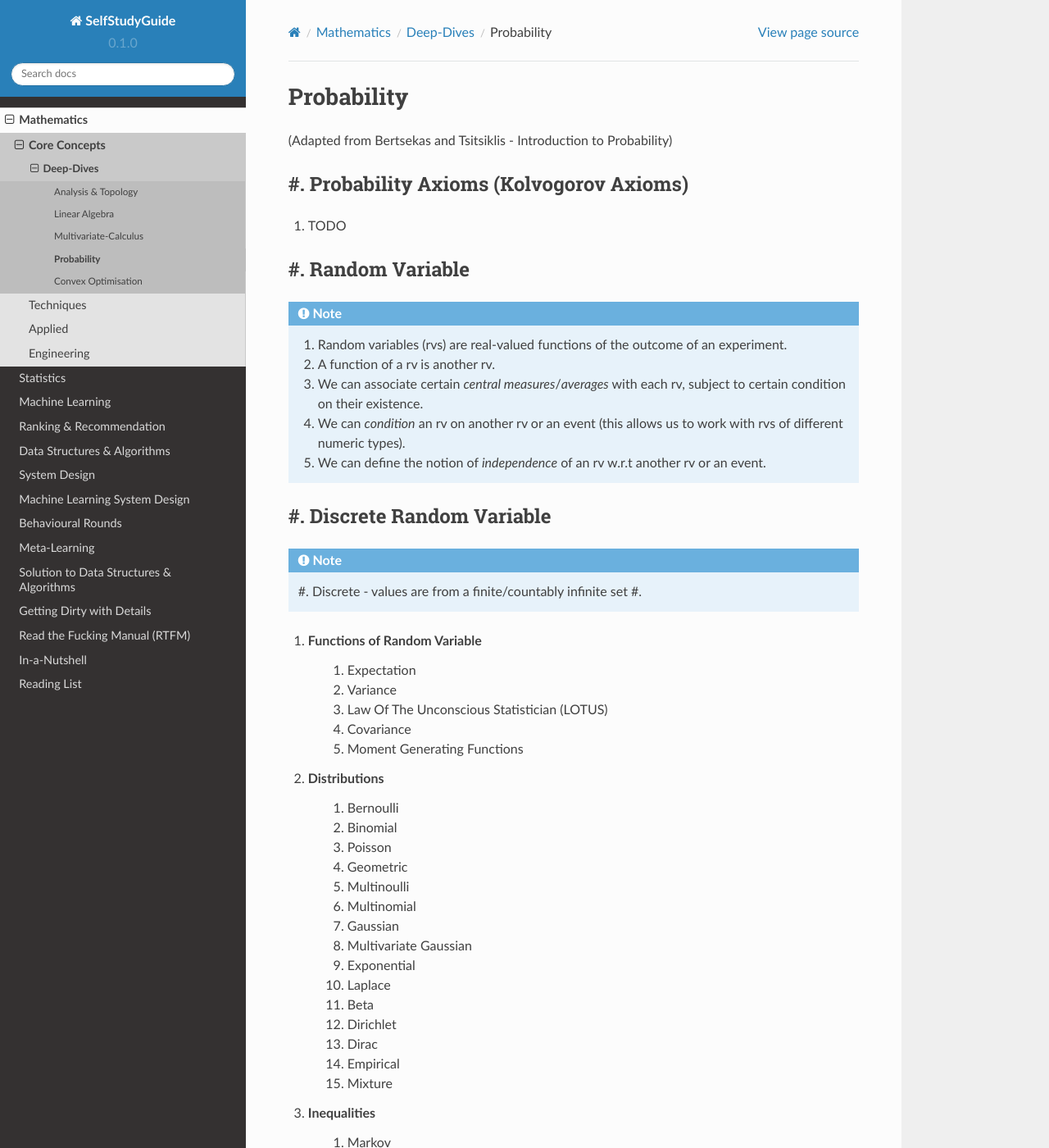
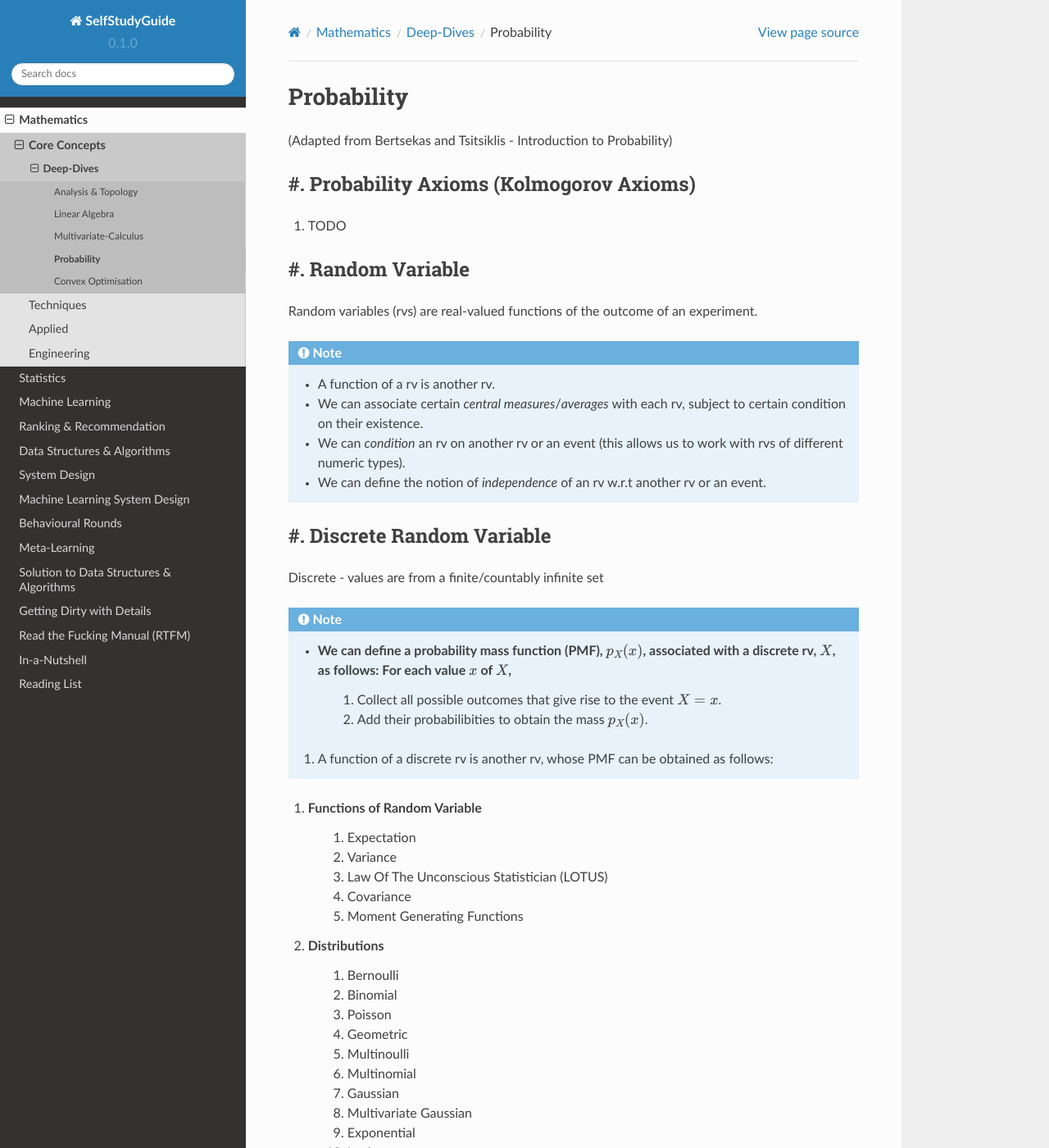
Before and after one commit to uselesstechjunks/leetcode, a Sphinx documentation site: the page built from docs/source/math/prob.rst, in a window 1280 px wide and 1400 px high. Shown: the whole window at 82% size. Built offline with Sphinx 7.4.7 and the Read the Docs theme 2.0.0, drawn with Linux system fonts in a browser that asks for light colours.

Commit message:
Update prob.rst

```diff
--- a/docs/source/math/prob.rst
+++ b/docs/source/math/prob.rst
@@ -2,7 +2,7 @@ Probability
 #######################################################################################
 (Adapted from Bertsekas and Tsitsiklis - Introduction to Probability)
 
-#. Probability Axioms (Kolvogorov Axioms)
+#. Probability Axioms (Kolmogorov Axioms)
 ------------------------------
 
 #. TODO
@@ -10,19 +10,24 @@ Probability
 #. Random Variable
 ------------------------------
 
+Random variables (rvs) are real-valued functions of the outcome of an experiment.
+
 .. note::
-	#. Random variables (rvs) are real-valued functions of the outcome of an experiment.
-	#. A function of a rv is another rv.
-	#. We can associate certain *central measures*/*averages* with each rv, subject to certain condition on their existence.
-	#. We can *condition* an rv on another rv or an event (this allows us to work with rvs of different numeric types).
-	#. We can define the notion of *independence* of an rv w.r.t another rv or an event.
+	* A function of a rv is another rv.
+	* We can associate certain *central measures*/*averages* with each rv, subject to certain condition on their existence.
+	* We can *condition* an rv on another rv or an event (this allows us to work with rvs of different numeric types).
+	* We can define the notion of *independence* of an rv w.r.t another rv or an event.
 
 #. Discrete Random Variable
 ------------------------------
 
+Discrete - values are from a finite/countably infinite set
+
 .. note::
-	#. Discrete - values are from a finite/countably infinite set
-	#.
+	* We can define a probability mass function (PMF), :math:`p_X(x)`, associated with a discrete rv, :math:`X`, as follows: For each value :math:`x` of :math:`X`,
+		#. Collect all possible outcomes that give rise to the event :math:`{X=x}`.
+		#. Add their probabilibities to obtain the mass :math:`p_X(x)`.
+	#. A function of a discrete rv is another rv, whose PMF can be obtained as follows:
 
 #. Functions of Random Variable
 	#. Expectation
```
